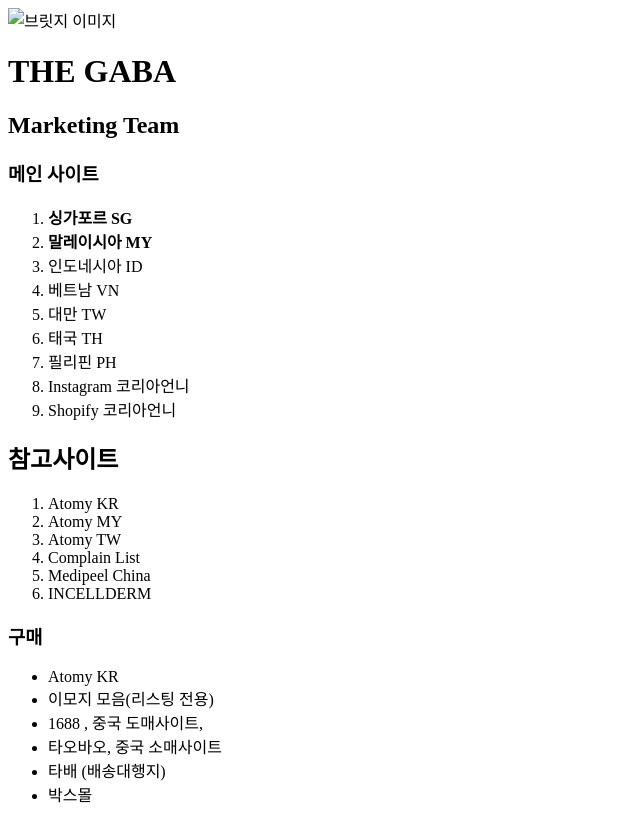
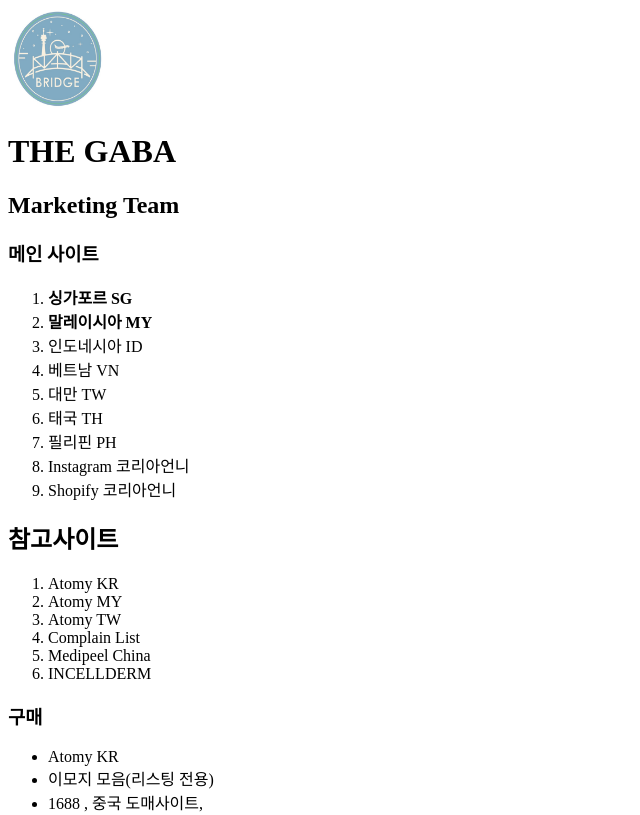
Before and after one commit to JakeK05/Web, a plain HTML site: page Web 1.html in a window 1280 px wide. Shown: the top 815 px of the page, without its empty margins (0-640 px from the left). Drawn offline with Linux system fonts and the light colour scheme; files that its build step writes are made by us from their sources.

Commit message:
Update Web 1.html

```diff
--- a/Web 1.html
+++ b/Web 1.html
@@ -7,7 +7,7 @@
 </head>
 <body>
 <div class="bridge">
-    <img src="/images/브릿지.jpg" alt="브릿지 이미지" width="100" height="100">
+    <img src="탑코리아/images/브릿지.jpg" alt="브릿지 이미지" width="100" height="100">
 </div>
     <h1><a href="https://www.thegaba.global/">
         THE GABA</a></h1>
```
